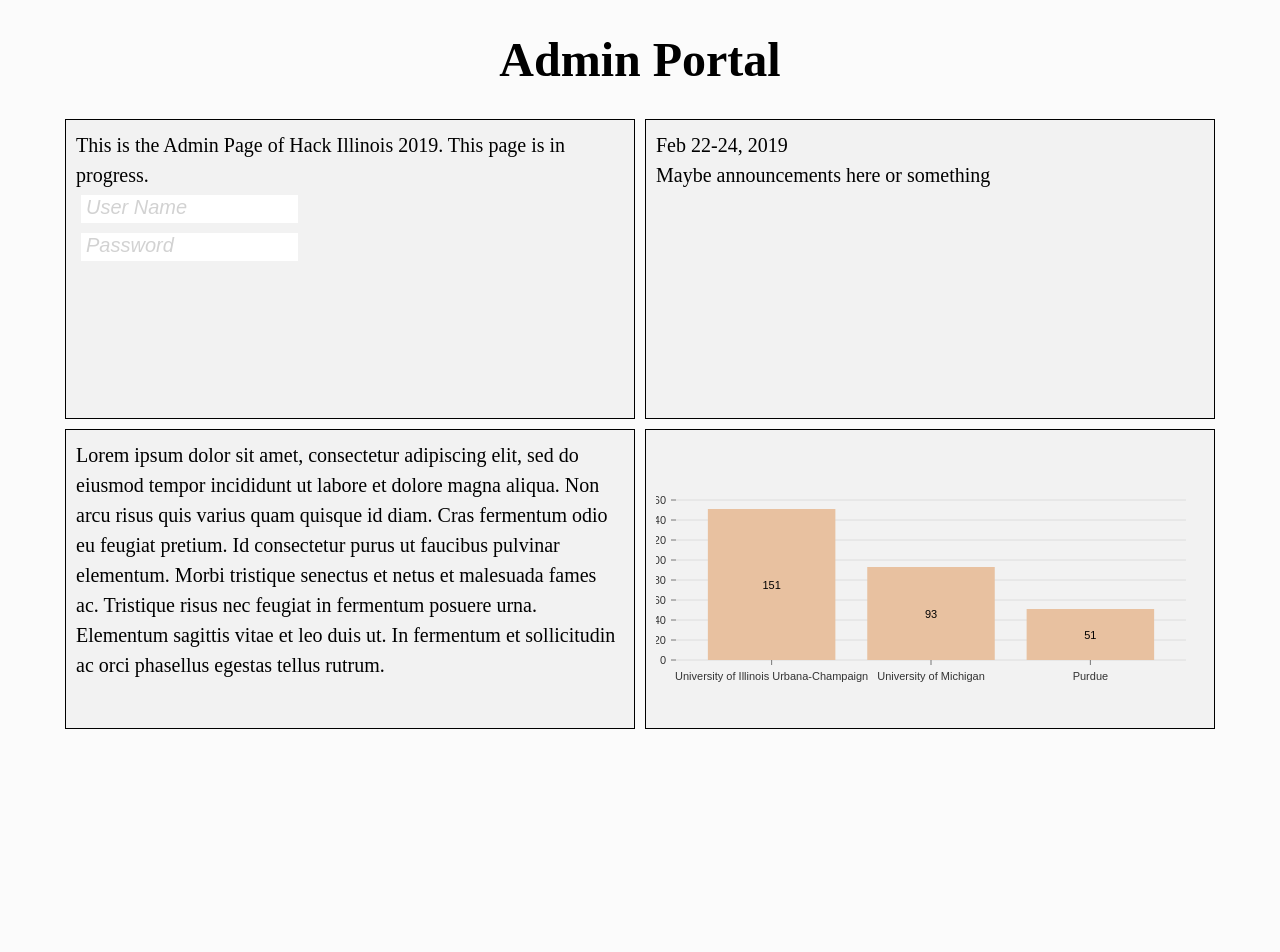
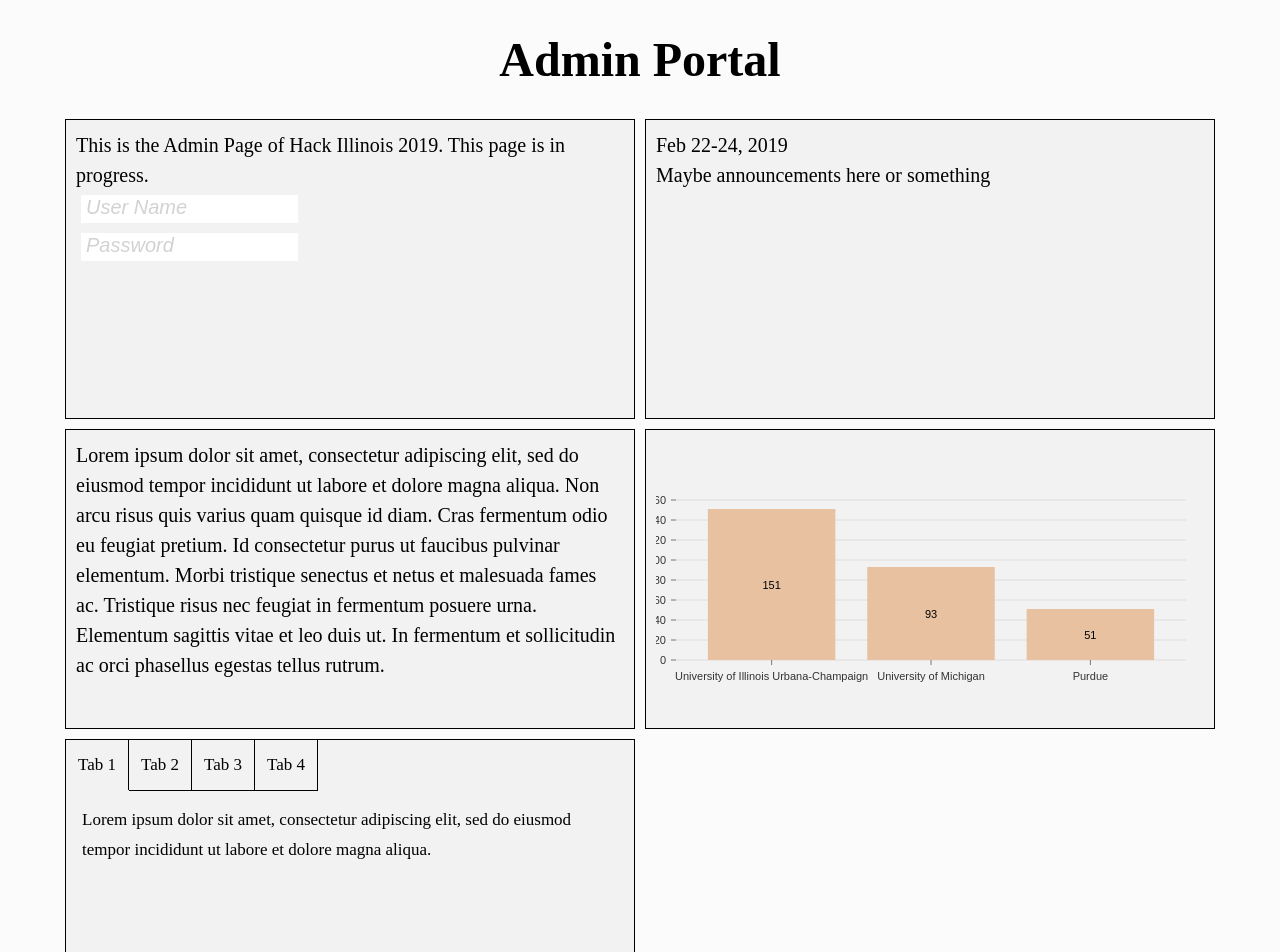
Before and after one commit to HackIllinois/admin-site, a React (Create React App) app: page / in a window 1280 px wide. Shown: the top 952 px of the page. Before the commit the page ends 800 px from the top, so only its background shows below. Built offline with nearby package versions, Linux system fonts and the light colour scheme.

Commit message:
Tabs Within a grid element (#17)
* Inserted the tabs into a grid-element and improved the css

```diff
--- a/package.json
+++ b/package.json
@@ -8,6 +8,7 @@
     "react-dom": "^16.4.1",
     "react-redux": "^5.0.7",
     "react-scripts": "1.1.4",
+    "react-tabs": "^2.3.0",
     "redux": "^4.0.0"
   },
   "scripts": {
--- a/src/App.js
+++ b/src/App.js
@@ -1,4 +1,8 @@
 import React, { Component } from 'react';
+import { Tab, Tabs, TabList, TabPanel } from 'react-tabs';
+
+import './styles.css';
+
 
 import School from './components/School';
 
@@ -8,6 +12,7 @@ class App extends Component {
   render() {
     return (
       <div className="App">
+
         <h1 className="admin-Header">Admin Portal</h1>
 
         <div className="div-List grid">
@@ -37,6 +42,22 @@ class App extends Component {
           <div className="grid-element">
             <School />
           </div>
+
+          <div className="grid-element grid-element-tabs">
+            <Tabs>
+              <TabList>
+                <Tab>Tab 1</Tab>
+                <Tab>Tab 2</Tab>
+                <Tab>Tab 3</Tab>
+                <Tab>Tab 4</Tab>
+              </TabList>
+
+              <TabPanel>Lorem ipsum dolor sit amet, consectetur adipiscing elit, sed do eiusmod tempor incididunt ut labore et dolore magna aliqua.</TabPanel>
+              <TabPanel>Non arcu risus quis varius quam quisque id diam. Cras fermentum odio eu feugiat pretium. Id consectetur purus ut faucibus pulvinar elementum. </TabPanel>
+              <TabPanel>Morbi tristique senectus et netus et malesuada fames ac. Tristique risus nec feugiat in fermentum posuere urna.</TabPanel>
+              <TabPanel>Elementum sagittis vitae et leo duis ut. In fermentum et sollicitudin ac orci phasellus egestas tellus rutrum.</TabPanel>
+            </Tabs>
+          </div>
         </div>
       </div>
     );
--- a/src/styles.css
+++ b/src/styles.css
@@ -45,6 +45,48 @@ input::placeholder{
     box-sizing: border-box;
 }
 
+.grid-element-tabs {
+    padding: 0;
+}
+
+.react-tabs__tab-panel, .react-tabs__tab{
+    color: black;
+    font-size: 17px;
+}
+
+.react-tabs__tab-panel--selected{
+    padding: 14px 16px;
+    clear: both;
+}
+
+.react-tabs__tab{
+    border-width: 0 1px 1px 0;
+    border-color: black;
+    border-style: solid;
+
+    float: left;
+    list-style: none;
+    padding: 10px 12px;
+    box-sizing: border-box;
+}
+
+.react-tabs__tab--selected {
+    /*background-color: #dadada;*/
+    border-bottom: none;
+}
+
+.react-tabs__tab:hover {
+    background-color: #c2c2c2;
+}
+
+.react-tabs__tab-list{
+    margin: 0;
+}
+
+ul{
+    padding: 0;
+}
+
 html{
     min-width: 1000px;
     background-color: #fbfbfb;
```
